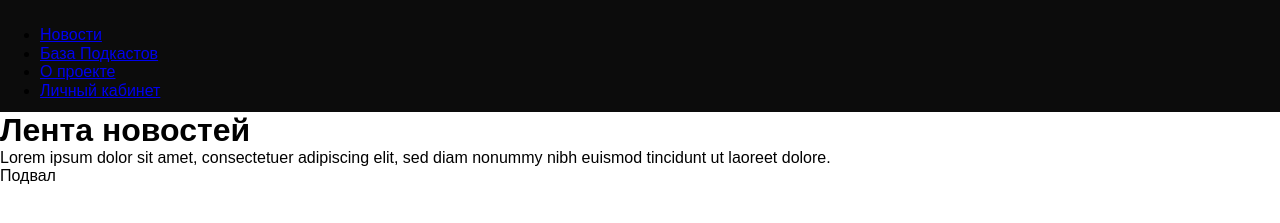
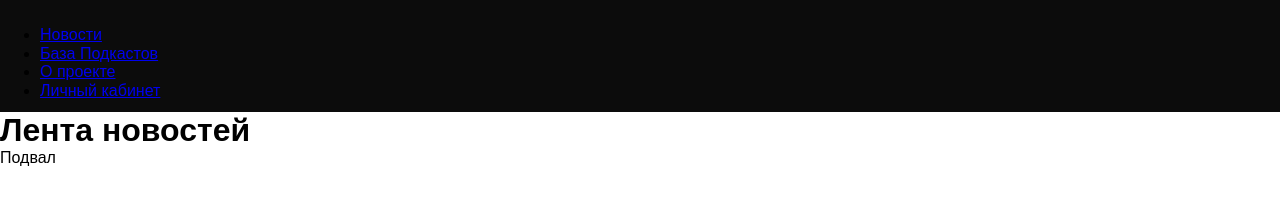
Before and after one commit to AlexDechart/Mirea, a plain HTML site: page Front/index.html in a window 1280 px wide. Shown: the part 33-256 px from the top of the page. Drawn offline with Linux system fonts and the light colour scheme.

Commit message:
удалена строчка

```diff
--- a/Front/index.html
+++ b/Front/index.html
@@ -30,9 +30,6 @@
             <h1 class="#">
               Лента новостей
             </h1>
-            <p class="#">
-              Lorem ipsum dolor sit amet, consectetuer adipiscing elit, sed diam nonummy nibh euismod tincidunt ut&nbsp;laoreet dolore.
-            </p>
           </div>
         </div>
       </section>
```
